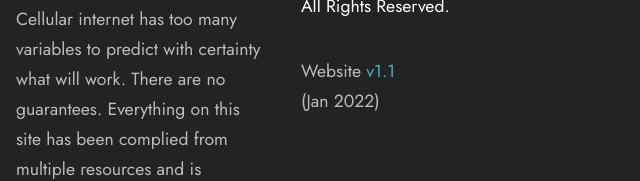
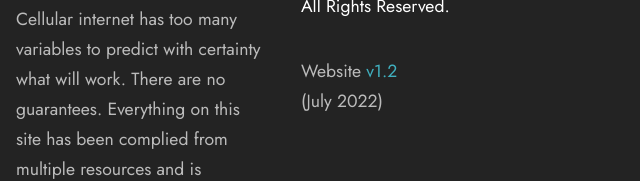
Before and after one commit to CellularInternet/CellularInternet.github.io, a plain HTML site: page plans.html in a window 1280 px wide. Shown: the part 9604-9785 px from the top of the page, 640-1280 px from the left. Drawn offline with Linux system fonts and the light colour scheme; files whose address does not match are found by name.

Commit message:
Update plans.html

```diff
--- a/plans.html
+++ b/plans.html
@@ -516,7 +516,7 @@
             <div class="col-12 col-md-6 col-lg-3">
                 <h5 class="mbr-section-subtitle mbr-fonts-style mb-2 display-4"><br>© Copyright 2021. <br>All Rights Reserved.</h5>
                 <ul class="list mbr-fonts-style display-4">
-                    <li class="mbr-text item-wrap"><span style="font-size: 1.1rem;"><br></span></li><li class="mbr-text item-wrap"><span style="font-size: 1.1rem;">Website </span><a href="websitenotes.html" class="text-success" style="font-size: 1.1rem; background-color: rgb(35, 35, 35);">v1.1</a><br></li><li class="mbr-text item-wrap">(Jan 2022)</li>
+                    <li class="mbr-text item-wrap"><span style="font-size: 1.1rem;"><br></span></li><li class="mbr-text item-wrap"><span style="font-size: 1.1rem;">Website </span><a href="websitenotes.html" class="text-success" style="font-size: 1.1rem; background-color: rgb(35, 35, 35);">v1.2</a><br></li><li class="mbr-text item-wrap">(July 2022)</li>
                 </ul>
             </div>
 
```
